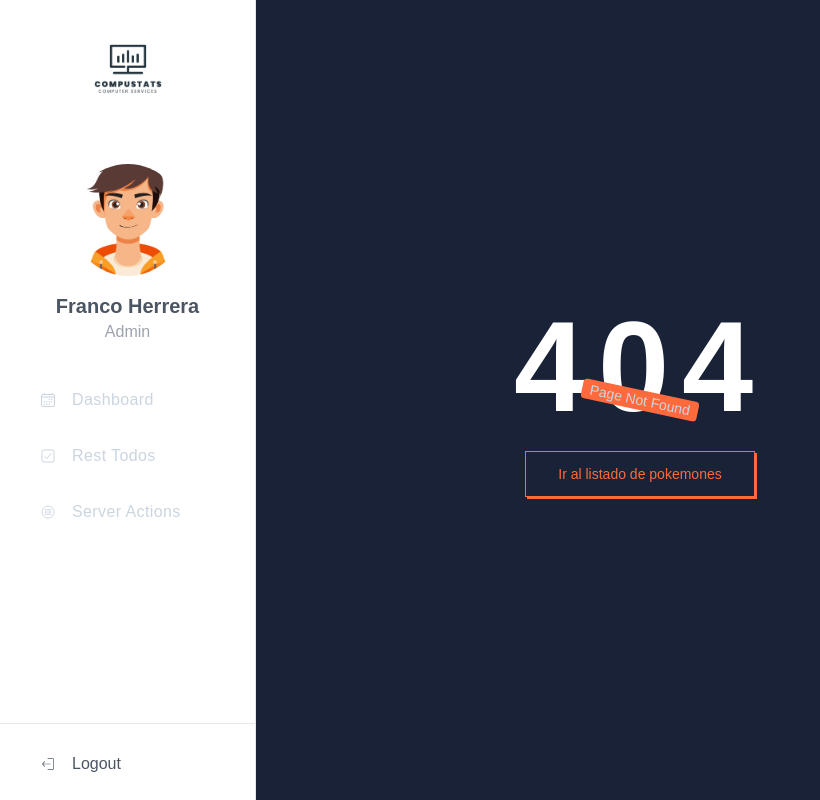
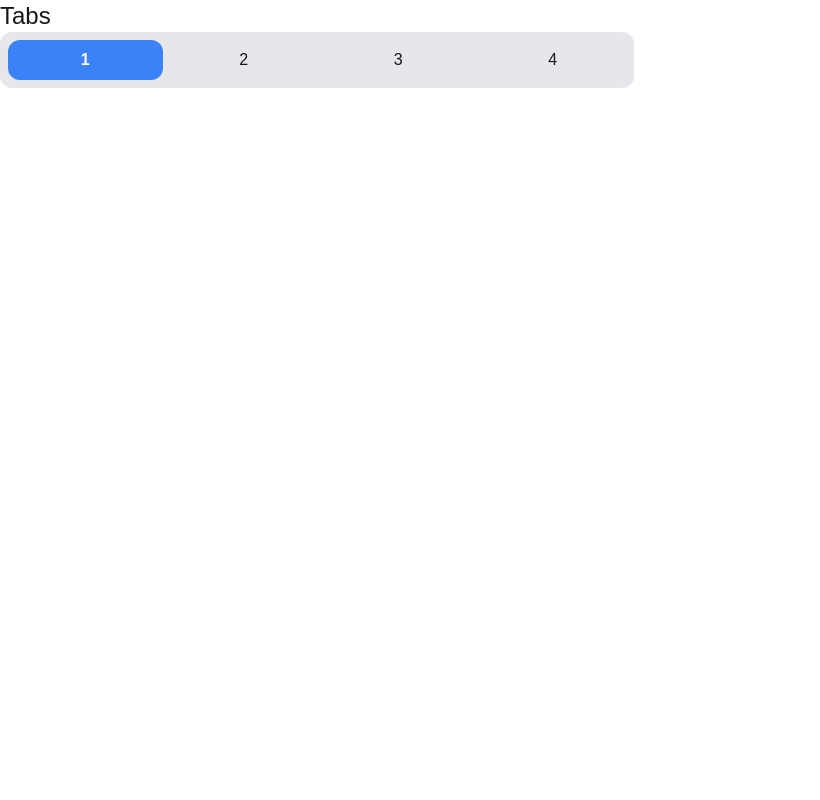
Before and after one commit to franncoherrera/next-first-steps, a Next.js app: page /dashboard/cookies in a window 1280 px wide. Before the commit this address had no page. Shown: the whole page, without its empty margins (0-820 px from the left). Built offline with nearby package versions, Linux system fonts and the light colour scheme.

Commit message:
Update cookies

```diff
--- /dev/null
+++ b/src/app/dashboard/cookies/page.tsx
@@ -0,0 +1,17 @@
+import { TabBar } from "@/components";
+
+export const metadata = {
+  title: "Cookies Page",
+  description: "Cookies",
+};
+
+export default function CookiesPage() {
+  return (
+    <div className="grid grid-cols-1 sm:grid-cols-2 gap-3">
+      <div className="flex flex-col">
+        <span className="text-2xl">Tabs</span>
+        <TabBar />
+      </div>
+    </div>
+  );
+}
--- a/src/components/Sidebar.tsx
+++ b/src/components/Sidebar.tsx
@@ -4,6 +4,7 @@
 import {
   IoCalendarOutline,
   IoCheckboxOutline,
+  IoCodeWorkingOutline,
   IoListCircleOutline,
 } from "react-icons/io5";
 import { SidebarItem } from "./SidebarItem";
@@ -23,6 +24,11 @@
     icon: <IoListCircleOutline />,
     title: "Server Actions",
     path: "/dashboard/server-todos",
+  },
+  {
+    icon: <IoCodeWorkingOutline />,
+    title: "Cookies",
+    path: "/dashboard/cookies",
   },
 ];
 
@@ -45,7 +51,7 @@
         <div className="mt-8 text-center">
           <Image
             src="/persona.jpg"
-            alt=""
+            alt="Logo"
             className="w-10 h-10 m-auto rounded-full object-cover lg:w-28 lg:h-28"
             width={150}
             height={150}
--- /dev/null
+++ b/src/components/TabBar.tsx
@@ -0,0 +1,42 @@
+"use client";
+
+import { useState } from "react";
+
+interface Props {
+  currentTab?: number;
+  tabOptions?: number[];
+}
+export const TabBar = ({
+  currentTab = 1,
+  tabOptions = [1, 2, 3, 4],
+}: Props) => {
+  const [selected, setSelected] = useState(currentTab);
+
+  const onTabSelected = (tab: number) => {
+    setSelected(tab);
+  };
+
+  return (
+    <div
+      className={`grid w-full space-x-2 rounded-xl bg-gray-200 p-2 grid-cols-4`}
+    >
+      {tabOptions.map((tab) => (
+        <div key={tab}>
+          <input
+            checked={selected === tab}
+            onChange={() => {}}
+            type="radio"
+            id={tab.toString()}
+            className="peer hidden"
+          />
+          <label
+            onClick={() => onTabSelected(tab)}
+            className="transition-all block cursor-pointer select-none rounded-xl p-2 text-center peer-checked:bg-blue-500 peer-checked:font-bold peer-checked:text-white"
+          >
+            {tab}
+          </label>
+        </div>
+      ))}
+    </div>
+  );
+};
--- a/src/components/index.ts
+++ b/src/components/index.ts
@@ -1,4 +1,5 @@
 export { Sidebar } from "./Sidebar";
 export { SidebarItem } from "./SidebarItem";
+export { TabBar } from "./TabBar";
 export { TopMenu } from "./TopMenu";
 export { WidgetItem } from "./WidgetItem";
```
